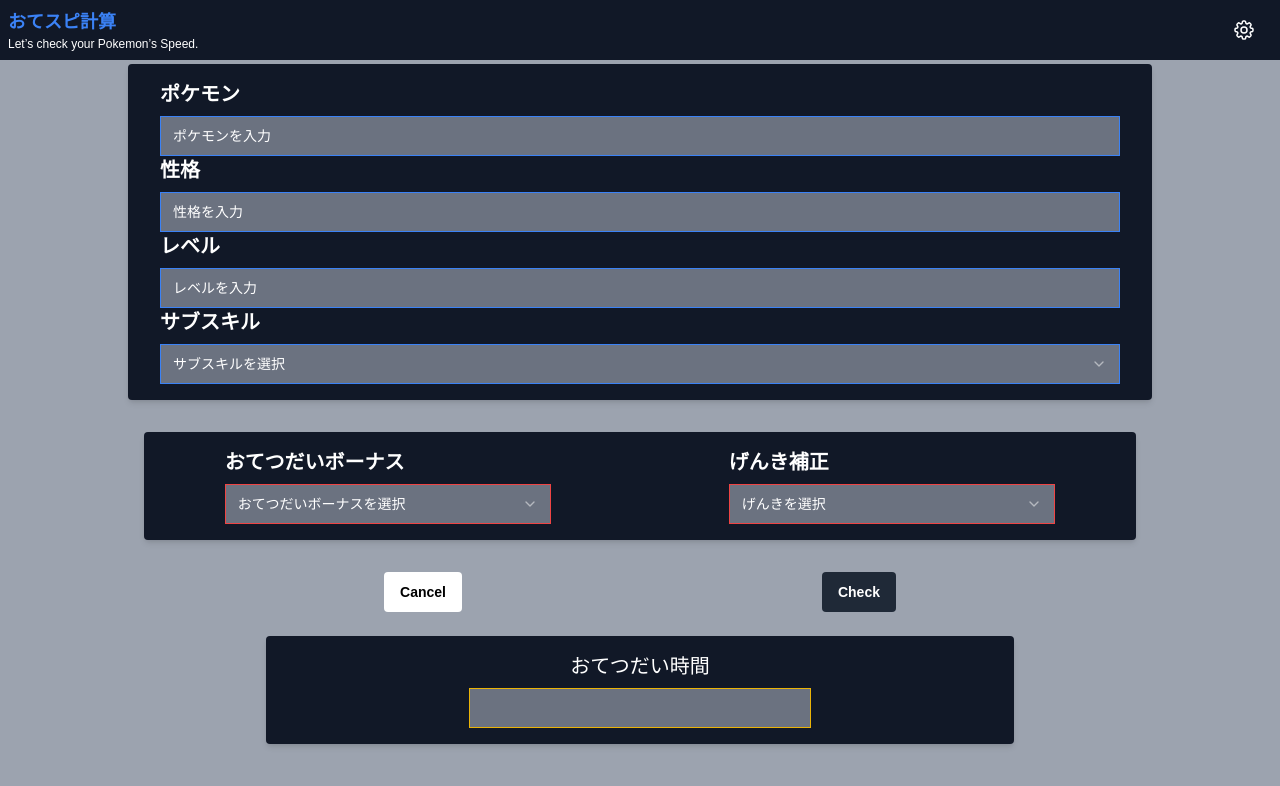
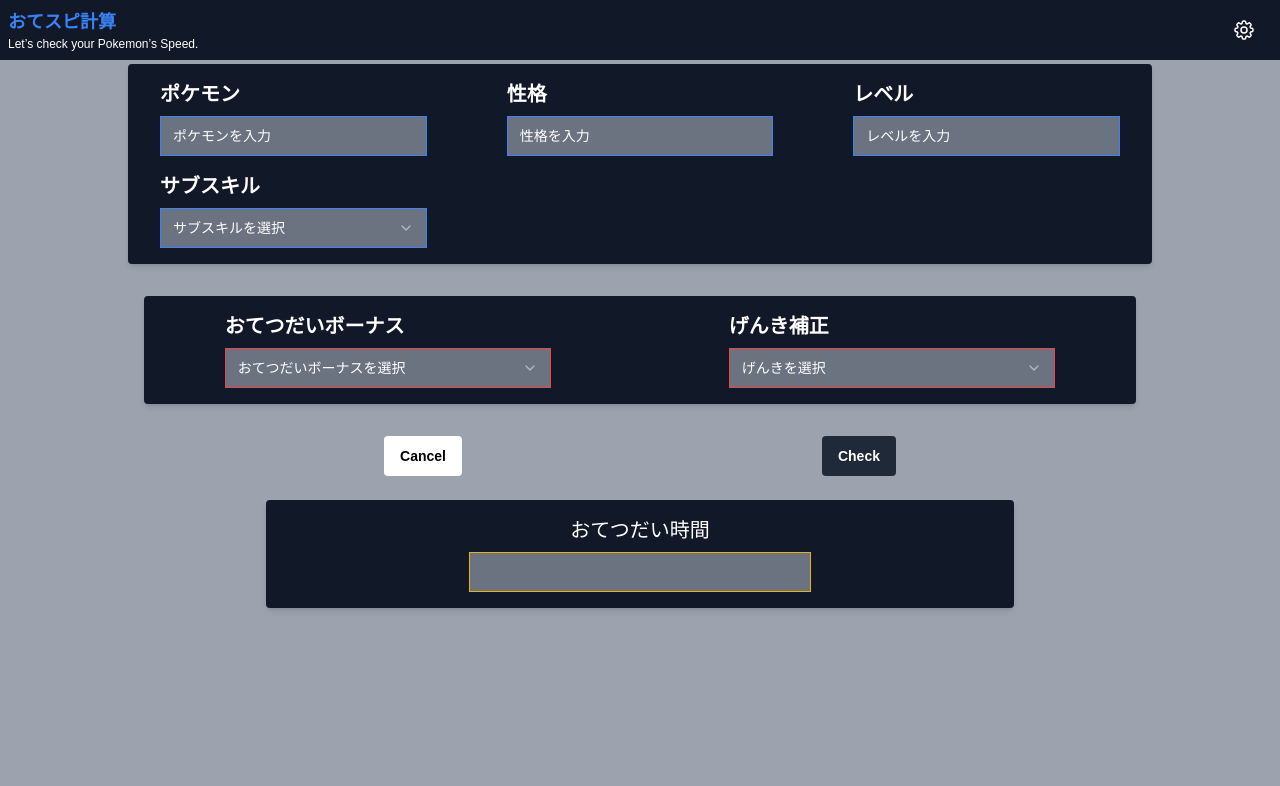
Before and after one commit to Sug1re/PokemonSleep_HelpSpeed, a Next.js app: page / in a window 1280 px wide. Shown: the top 786 px of the page. Built offline with nearby package versions, Linux system fonts and the light colour scheme; a web font is replaced by a local one.

Commit message:
＃Information整備

```diff
--- a/app/page.tsx
+++ b/app/page.tsx
@@ -356,7 +356,7 @@
     <main className=" min-h-screen bg-gray-400">
       <form onSubmit={handleSubmit} className=" flex flex-col justify-evenly">
         <div className="  pt-20 px-4 sm:px-12 md:px-16 lg:px-32 md:pt-32 lg:pt-16">
-          <div className="grid bg-gray-900 rounded shadow-md  py-4">
+          <div className="grid lg:grid-cols-3 gap-4 bg-gray-900 rounded shadow-md  py-4">
             <div className=" flex flex-col space-y-2 container">
               <Label
                 className="text-xl text-white font-semibold"
```
